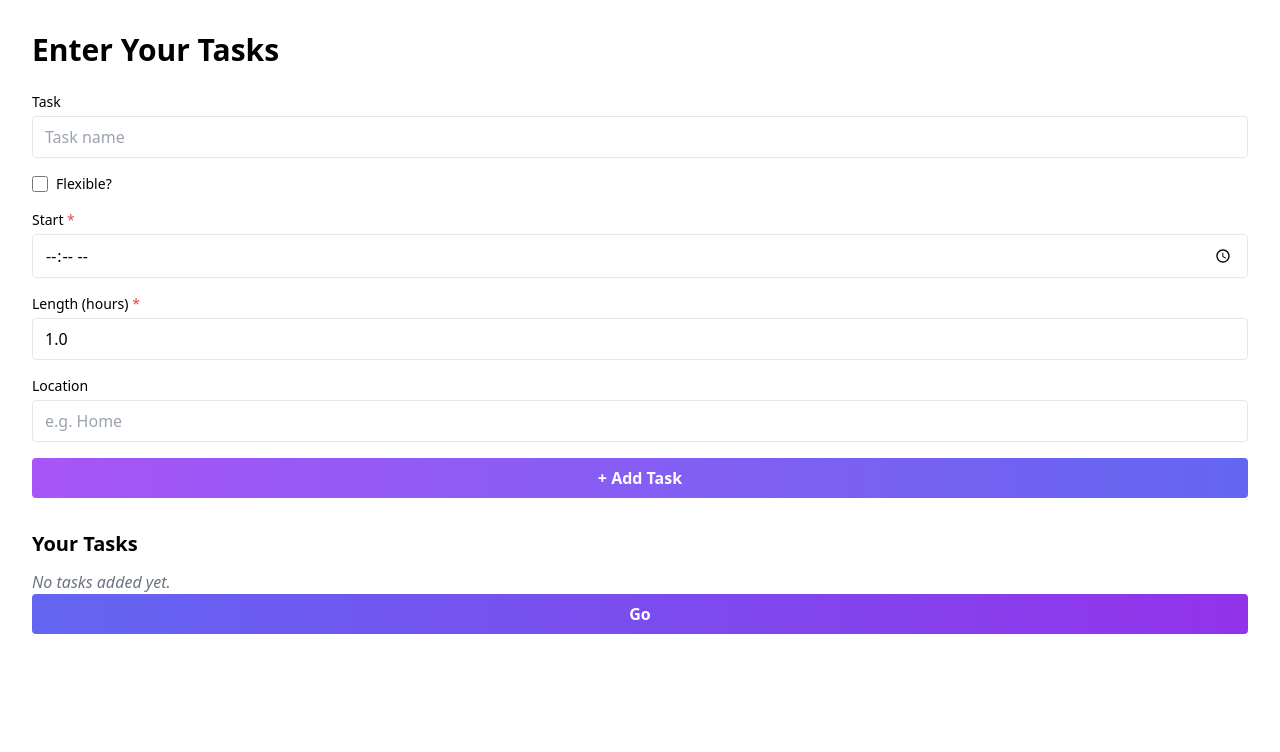
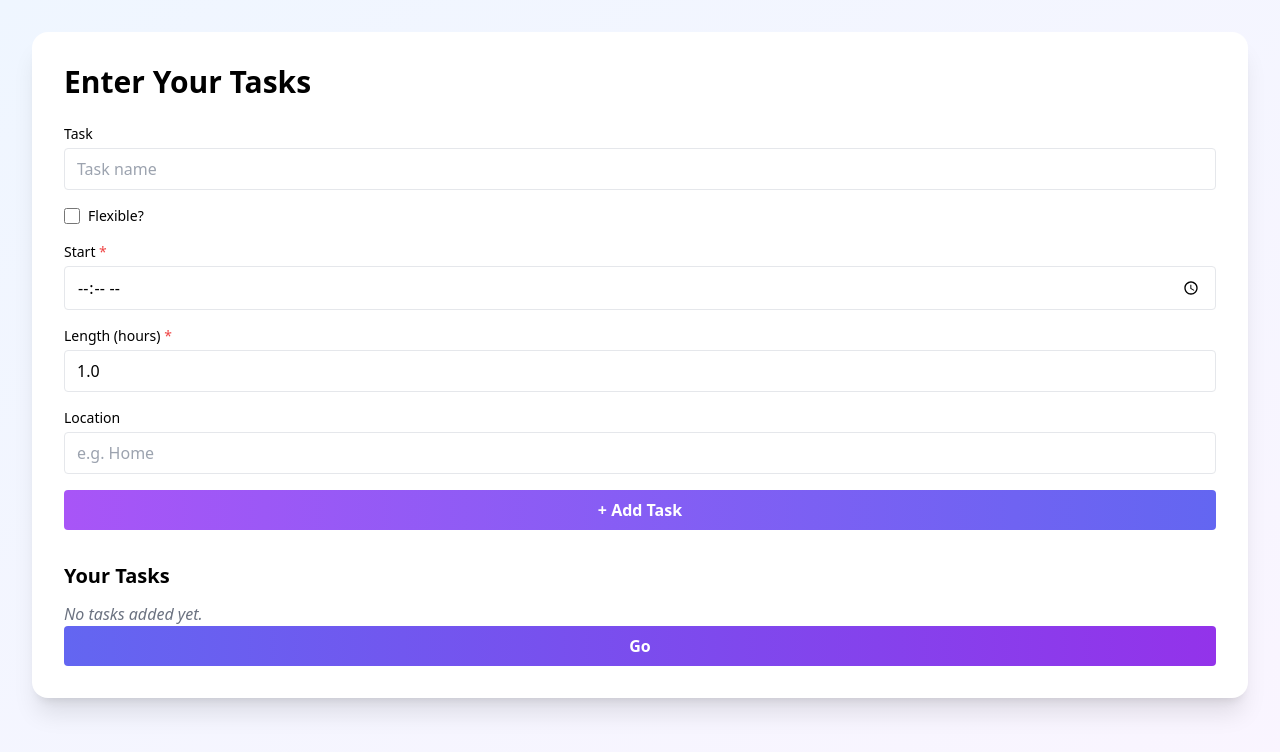
Before and after one commit to Theocat321/procrastiplanner, a React (Vite) app in the folder frontend/: page / in a window 1280 px wide. Shown: the top 752 px of the page. Built offline with nearby package versions, Linux system fonts and the light colour scheme.

Commit message:
Made more interesting again

```diff
--- a/frontend/src/pages/Home.jsx
+++ b/frontend/src/pages/Home.jsx
@@ -18,12 +18,14 @@ export default function Home() {
   }
 
   return (
-    <div className="min-h-screen flex w-full  bg-gray-50">
+    <div className="min-h-screen bg-gradient-to-br w-full from-blue-50 to-purple-50 p-8">
+      <div className="max-w-7xl mx-auto flex flex-col lg:flex-row gap-8">
         <motion.div
-        className="w-full p-8 bg-white shadow-lg"
-        initial={{ opacity: 0 }}
-        animate={{ opacity: 1 }}
+          className="flex-1 bg-white rounded-2xl shadow-xl p-8"
+          initial={{ opacity: 0, y: 5 }}
+          animate={{ opacity: 1, y: 0 }}
           transition={{ duration: 0.6 }}
+          whileHover={{ scale: 1.01 }}
         >
           <h2 className="text-3xl font-extrabold mb-6">Enter Your Tasks</h2>
           <TaskForm onSubmit={handleSubmit} />
@@ -32,11 +34,12 @@ export default function Home() {
         <AnimatePresence>
           {schedule.length > 0 && (
             <motion.div
-            className="w-full p-8 overflow-y-auto"
-            initial={{ opacity: 0 }}
-            animate={{ opacity: 1 }}
-            exit={{ opacity: 0 }}
+              className="flex-1 bg-white rounded-2xl shadow-xl p-8 overflow-y-auto"
+              initial={{ opacity: 0, y: 5 }}
+              animate={{ opacity: 1, y: 0 }}
+              exit={{ opacity: 0, y: 20 }}
               transition={{ delay: 0.3, duration: 0.6 }}
+              whileHover={{ scale: 1.01 }}
             >
               <h2 className="text-3xl font-extrabold mb-6">
                 Your Least‐Optimal Schedule
@@ -46,5 +49,6 @@ export default function Home() {
           )}
         </AnimatePresence>
       </div>
+    </div>
   )
 }
```
Lines whose indentation alone changed are shown as unchanged.
